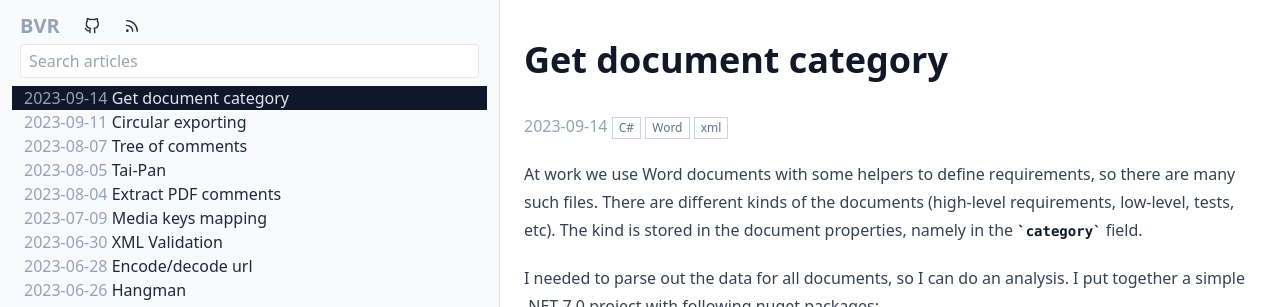
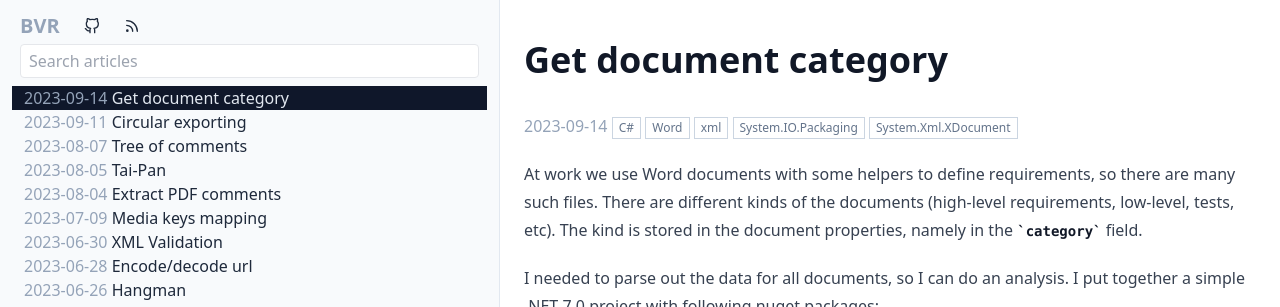
Before and after one commit to bvr/bvr.github.io, a Jekyll site: the page built from _posts/2023-09-14-doc-category.md, in a window 1280 px wide. Shown: the top 307 px of the page. Built offline with Jekyll 4.4.1, drawn with Linux system fonts in a browser that asks for light colours.

Commit message:
Added few keywords

```diff
--- a/_posts/2023-09-14-doc-category.md
+++ b/_posts/2023-09-14-doc-category.md
@@ -6,6 +6,8 @@ tags:
   - C#
   - Word
   - xml
+  - System.IO.Packaging
+  - System.Xml.XDocument
 ---
 At work we use Word documents with some helpers to define requirements, so there are many such files. There are different kinds of the documents (high-level requirements, low-level, tests, etc). The kind is stored in the document properties, namely in the `category` field.
 
```
